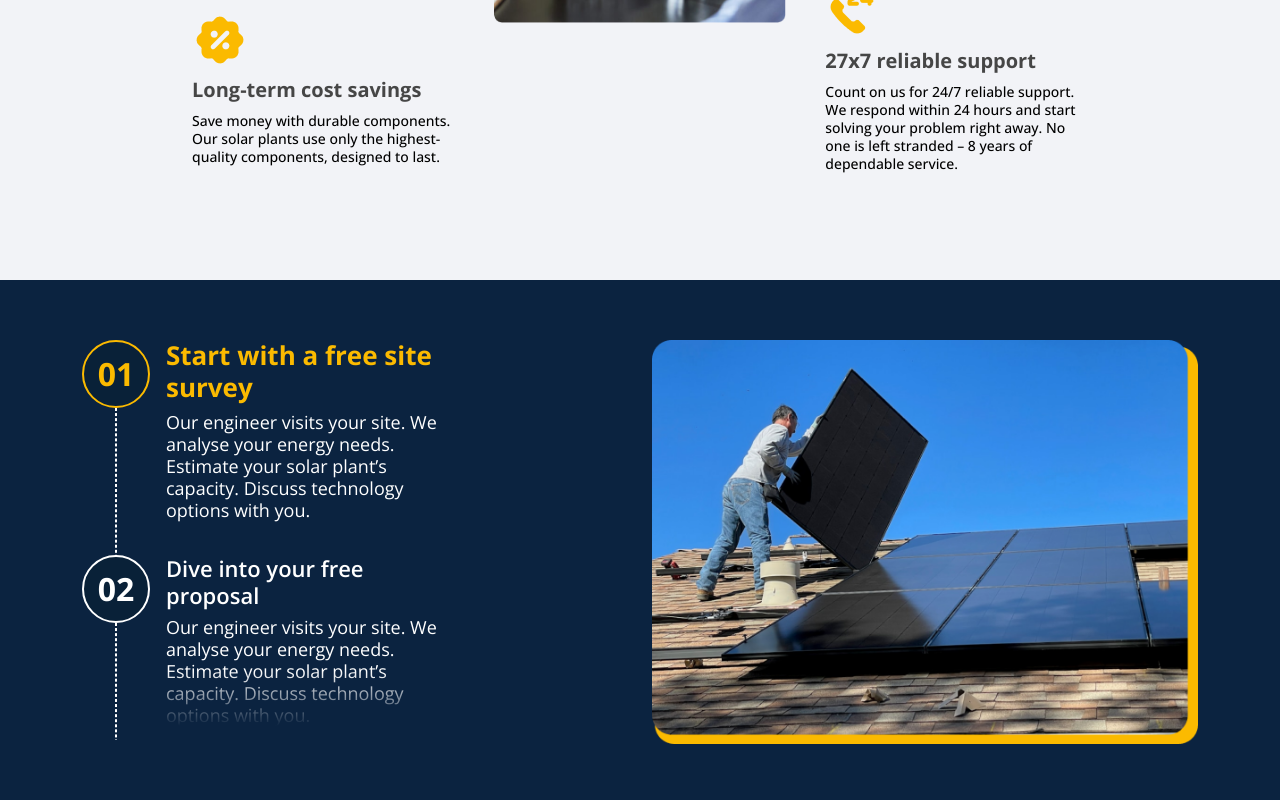
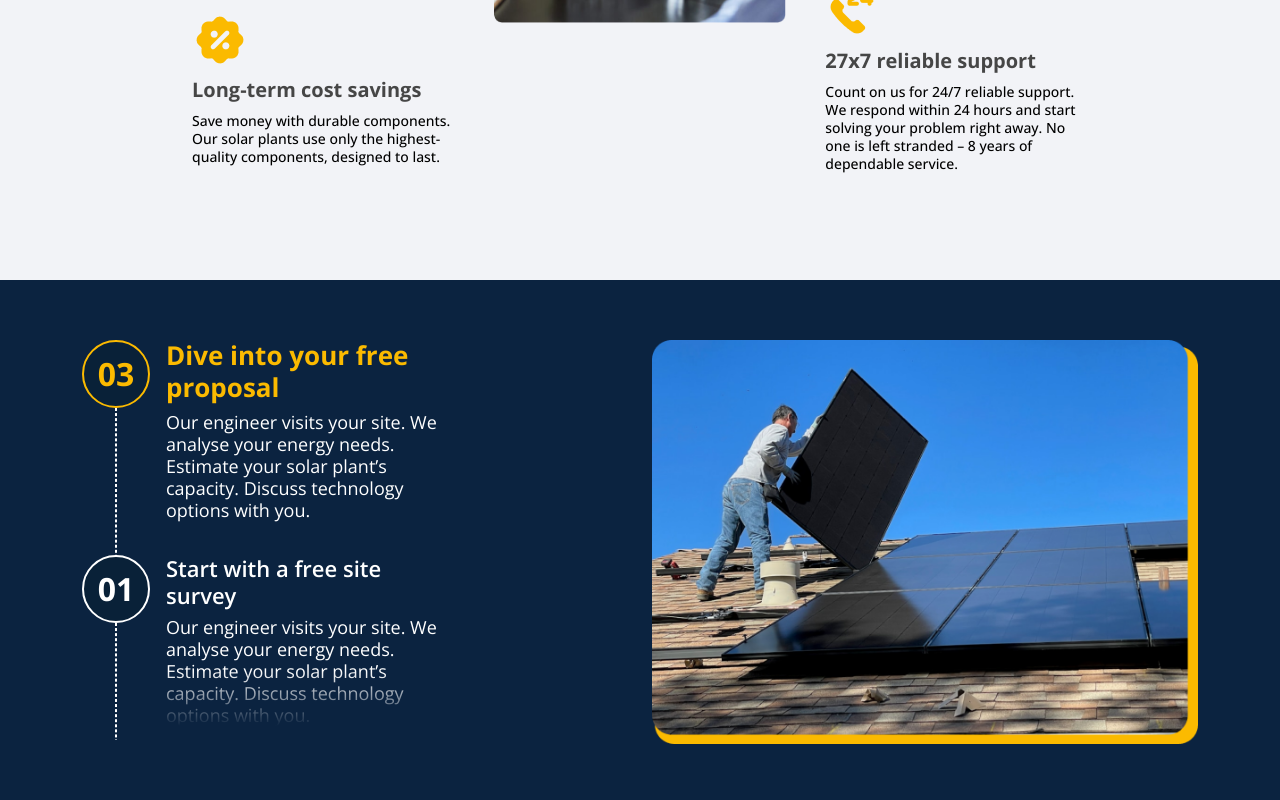
Before and after one commit to himanshugcodes/svp, a Next.js app: page / in a window 1280 px wide. Shown: the part 4360-5160 px from the top of the page. Built offline with nearby package versions, Linux system fonts and the light colour scheme.

Commit message:
changes3

```diff
--- a/src/component/ProcessSection.jsx
+++ b/src/component/ProcessSection.jsx
@@ -15,7 +15,7 @@ const ProcessSection = () => {
       // pagination={{ clickable: true }}
       loop={true} // Enable looping
       autoplay={{
-        delay: 366000, // Time between transitions (in milliseconds)
+        delay: 3000, // Time between transitions (in milliseconds)
         disableOnInteraction: false, // Keep autoplay running after user interaction
       }}
       modules={[Mousewheel, Pagination, Autoplay]} // Include Autoplay module
```
